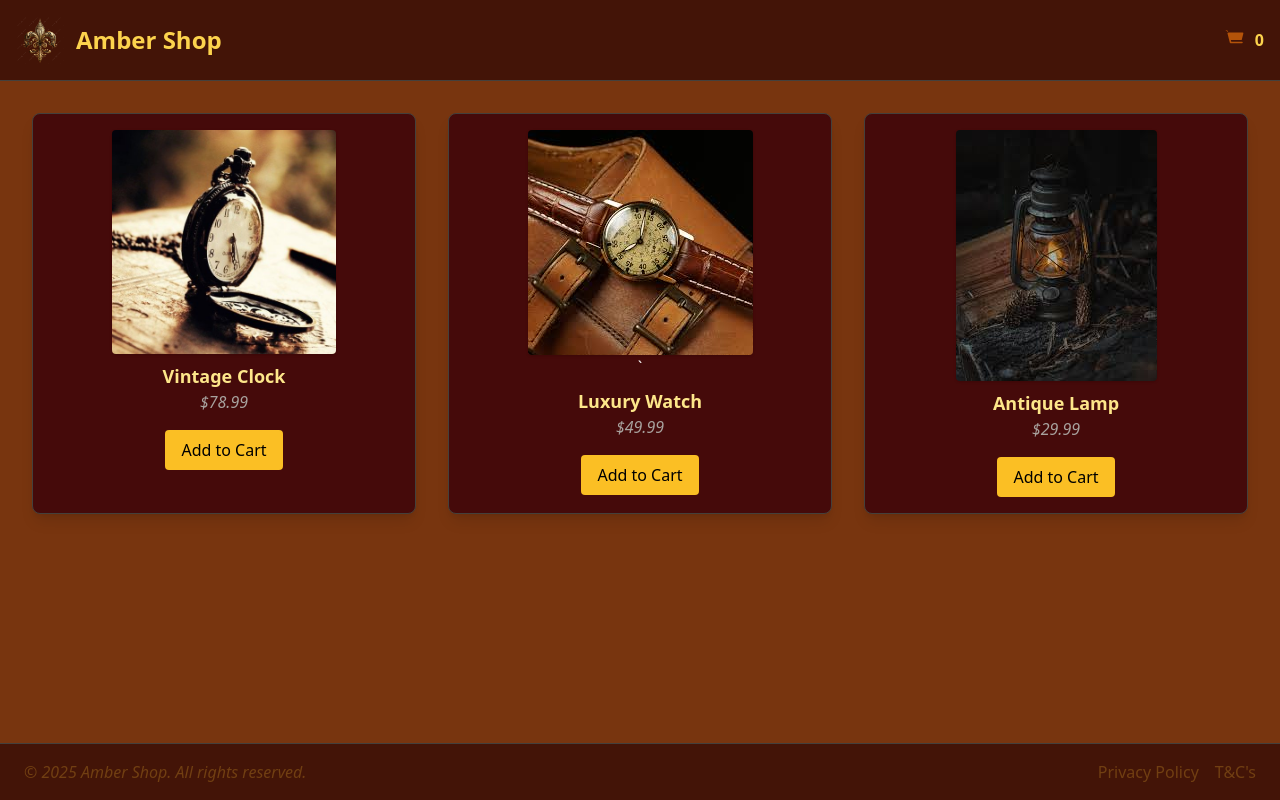
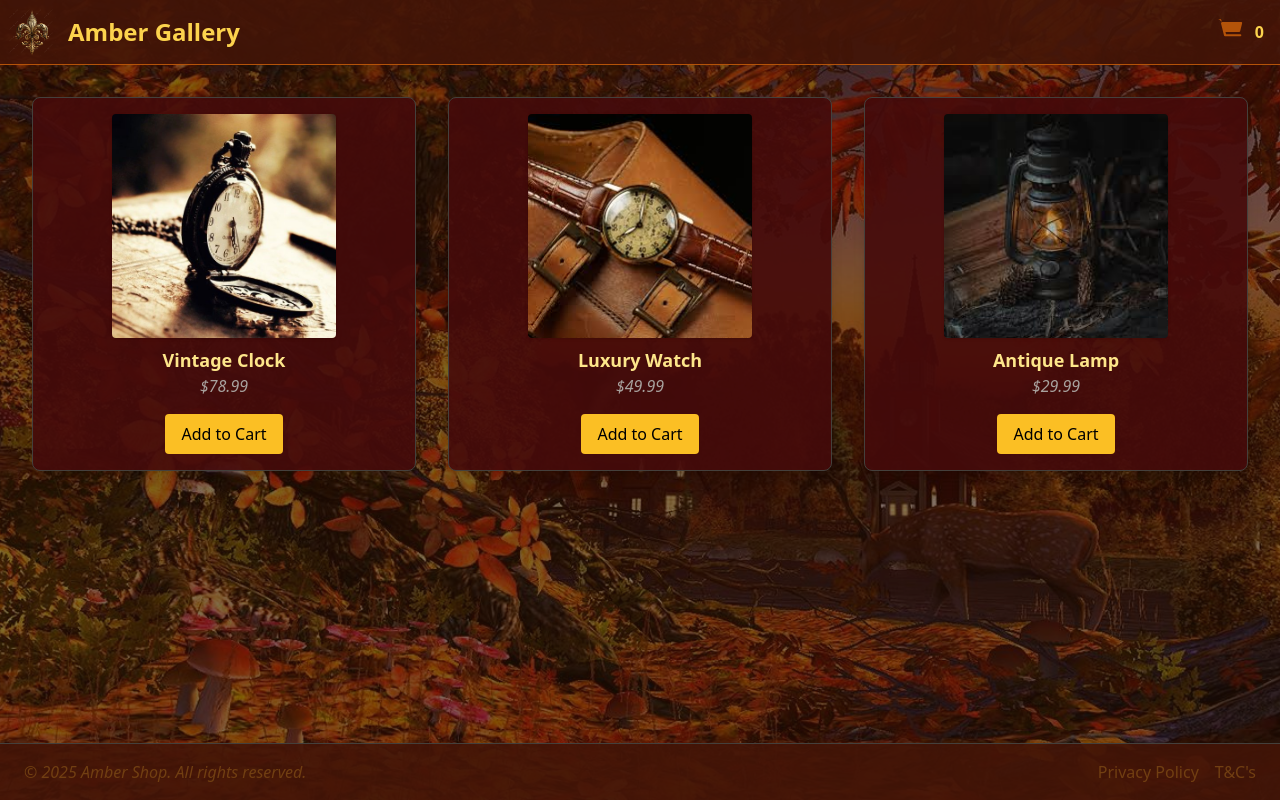
Before and after one commit to Sherin721/webpage, a plain HTML site: page components.html in a window 1280 px wide. Drawn offline with nearby package versions, Linux system fonts and the light colour scheme.

Commit message:
modifed file

```diff
--- a/components.html
+++ b/components.html
@@ -5,38 +5,41 @@
   <title>Amber Shop</title>
   <script src="https://cdn.tailwindcss.com"></script>
 </head>
-<body class="bg-amber-900 text-white flex flex-col min-h-screen">
+<body class="bg-amber-900 text-white flex flex-col min-h-screen relative">
+
+  <!-- Background Image + Overlay -->
+  <img src="amber.jpg" alt="Background"
+       class="absolute inset-0 w-full h-full object-cover opacity-70 -z-10">
+  <div class="absolute inset-0 bg-black/40 -z-10"></div>
 
   <!-- Header -->
-<header class="bg-orange-950 p-4 flex justify-between items-center border-b border-stone-700">
+  <header class="bg-orange-950/90 p-2 flex justify-between items-center border-b border-amber-700">
     <!-- Left: Logo + Shop Name -->
     <div class="flex items-center space-x-3">
       <img src="logo.png" alt="Logo" class="w-12 h-12 object-contain">
-    <h1 class="text-2xl font-bold text-amber-300">Amber Shop</h1>
+      <h1 class="text-2xl font-bold text-amber-300">Amber Gallery</h1>
     </div>
 
     <!-- Right: Cart -->
-  <div class="flex items-center space-x-2">
+    <div class="flex items-center mx-2">
       <!-- Cart Icon -->
       <svg xmlns="http://www.w3.org/2000/svg"
            viewBox="0 0 24 24"
            fill="currentColor"
-         class="w-6 h-6 text-amber-700">
+           class="w-8 h-8 text-amber-700">
         <path d="M2.25 2.25h1.386c.51 0 .955.343 1.09.835l.383 1.437h14.515a.75.75 0 01.728.927l-1.5 6a.75.75 0 01-.728.573H7.854l.44 1.65h10.706a.75.75 0 010 1.5H7.5a.75.75 0 01-.728-.573l-2.25-9a.75.75 0 01.728-.927h.145L4.136 3.585A2.25 2.25 0 002.25 2.25z"/>
       </svg>
-    <span id="cart-count" class="text-amber-300 font-semibold">0</span>
+      <span id="cart-count" class="ml-2 text-amber-300 font-semibold">0</span>
     </div>
   </header>
-
 
   <!-- Main Products Grid -->
   <main class="flex-grow p-8">
     <div class="grid grid-cols-1 sm:grid-cols-2 md:grid-cols-3 gap-8">
 
-      <!-- ✅ Reusable Product Card -->
-      <div class="bg-red-950 shadow-lg p-4 text-center border border-stone-700 hover:border-amber-400 hover:shadow-xl transition rounded-lg">
+      <!-- ✅ Product Card -->
+      <div class="bg-red-950/90 shadow-lg p-4 text-center border border-stone-700 hover:border-amber-400 hover:shadow-xl transition rounded-lg">
         <img src="clock2.jpg" alt="Vintage Clock" class="mx-auto shadow rounded w-56 h-56 object-cover">
-
         <h2 class="mt-2 text-lg font-semibold text-amber-200">Vintage Clock</h2>
         <p class="text-stone-400 italic">$78.99</p>
         <button class="mt-4 px-4 py-2 rounded font-medium transition bg-amber-400 text-black hover:bg-amber-500 add-to-cart">
@@ -45,9 +48,9 @@
       </div>
 
       <!-- Another Card -->
-      <div class="bg-red-950 shadow-lg p-4 text-center border border-stone-700 hover:border-amber-400 hover:shadow-xl transition rounded-lg">
-        <img src="watch.jpeg" alt="Luxury Watch" class="mx-auto shadow rounded">
-`        <h2 class="mt-2 text-lg font-semibold text-amber-200">Luxury Watch</h2>
+      <div class="bg-red-950/90 shadow-lg p-4 text-center border border-stone-700 hover:border-amber-400 hover:shadow-xl transition rounded-lg">
+        <img src="watch.jpeg" alt="Luxury Watch" class="mx-auto shadow rounded w-56 h-56 object-cover">
+        <h2 class="mt-2 text-lg font-semibold text-amber-200">Luxury Watch</h2>
         <p class="text-stone-400 italic">$49.99</p>
         <button class="mt-4 px-4 py-2 rounded font-medium transition bg-amber-400 text-black hover:bg-amber-500 add-to-cart">
           Add to Cart
@@ -55,8 +58,8 @@
       </div>
 
       <!-- Another Card -->
-      <div class="bg-red-950 shadow-lg p-4 text-center border border-stone-700 hover:border-amber-400 hover:shadow-xl transition rounded-lg">
-        <img src="lamp.jpeg" alt="Antique Lamp" class="mx-auto shadow rounded">
+      <div class="bg-red-950/90 shadow-lg p-4 text-center border border-stone-700 hover:border-amber-400 hover:shadow-xl transition rounded-lg">
+        <img src="lamp.jpeg" alt="Antique Lamp" class="mx-auto shadow rounded w-56 h-56 object-cover">
         <h2 class="mt-2 text-lg font-semibold text-amber-200">Antique Lamp</h2>
         <p class="text-stone-400 italic">$29.99</p>
         <button class="mt-4 px-4 py-2 rounded font-medium transition bg-amber-400 text-black hover:bg-amber-500 add-to-cart">
@@ -68,7 +71,7 @@
   </main>
 
   <!-- Footer -->
-  <footer class="bg-orange-950 border-t border-stone-700 text-yellow-900 py-4">
+  <footer class="bg-orange-950/90 border-t border-stone-700 text-yellow-900 py-4">
     <div class="max-w-7xl mx-auto px-6 flex flex-col sm:flex-row justify-between items-center">
       <p class="italic">&copy; 2025 Amber Shop. All rights reserved.</p>
       <div class="flex space-x-4 sm:mt-0">
@@ -89,6 +92,5 @@
       });
     });
   </script>
-
 </body>
 </html>
```
Lines whose indentation alone changed are shown as unchanged.
